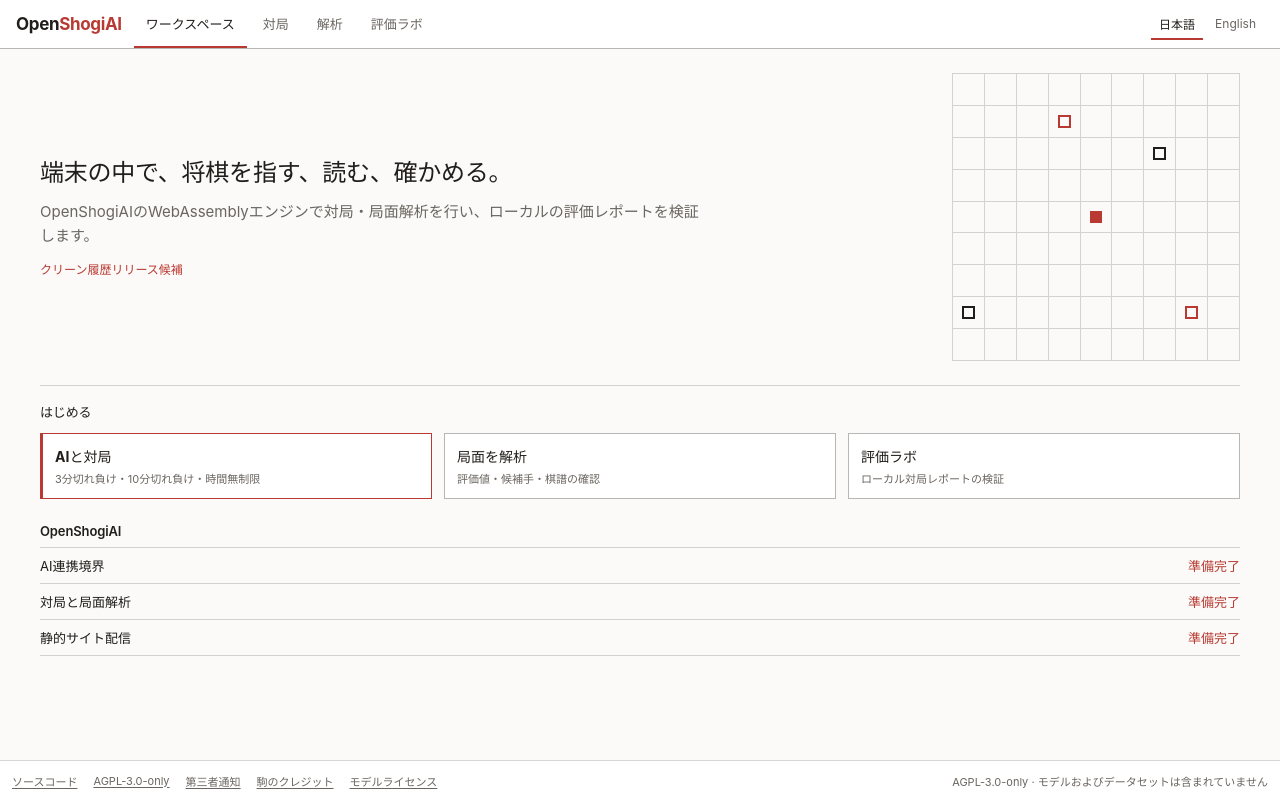
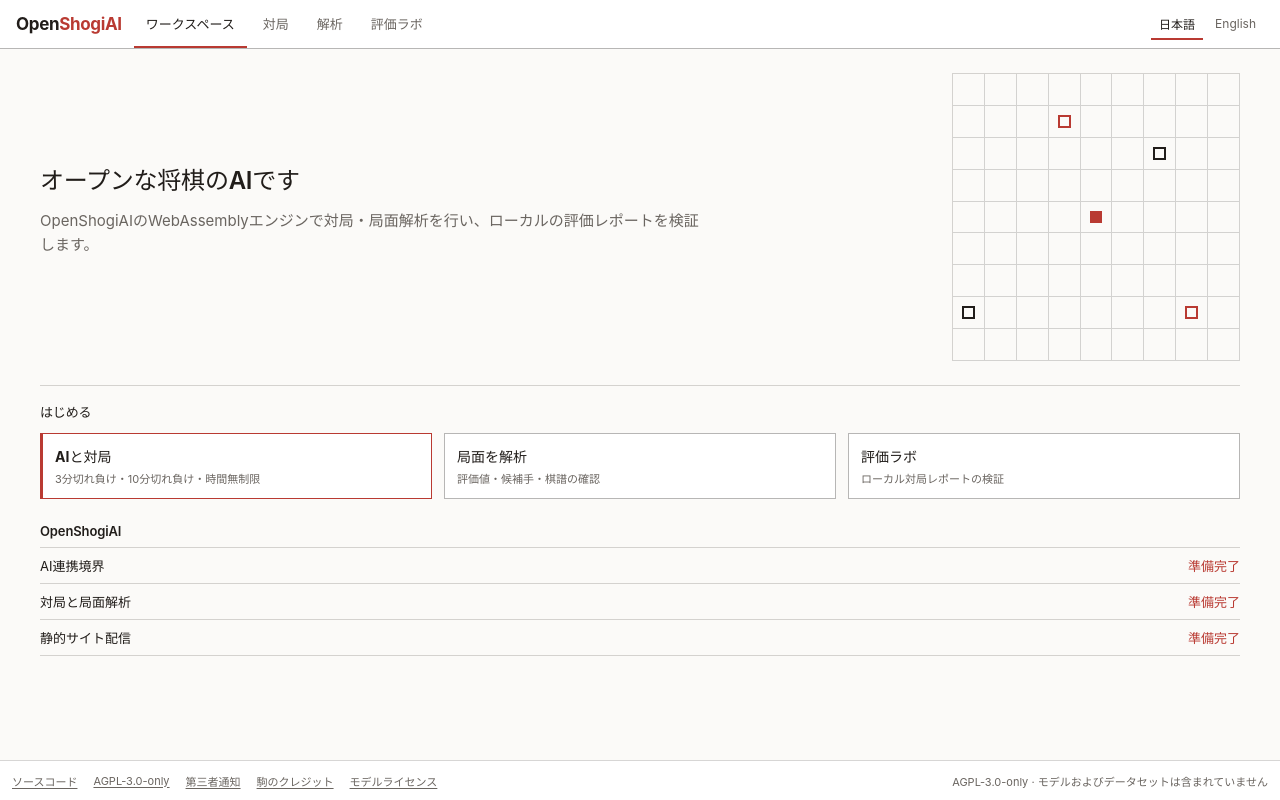
Before and after one commit to TKY-27/OpenShogiUI, a React (Vite) app: page / in a window 1280 px wide. Built offline with nearby package versions, Linux system fonts and the light colour scheme.

Commit message:
docs: update workspace headline and remove release status text
Changed Japanese headline from "端末の中で、将棋を指す、読む、確かめる。" to "オープンな将棋のAIです" and removed the release candidate status text.

```diff
--- a/src/localization.ts
+++ b/src/localization.ts
@@ -379,10 +379,10 @@
       english: "English",
     },
     workspace: {
-      headline: "端末の中で、将棋を指す、読む、確かめる。",
+      headline: "オープンな将棋のAIです",
       summary:
         "OpenShogiAIのWebAssemblyエンジンで対局・局面解析を行い、ローカルの評価レポートを検証します。",
-      releaseStatus: { candidate: "クリーン履歴リリース候補" },
+      releaseStatus: { candidate: "" },
       title: "OpenShogiAI",
       adapter: "AI連携境界",
       play: "対局と局面解析",
```
